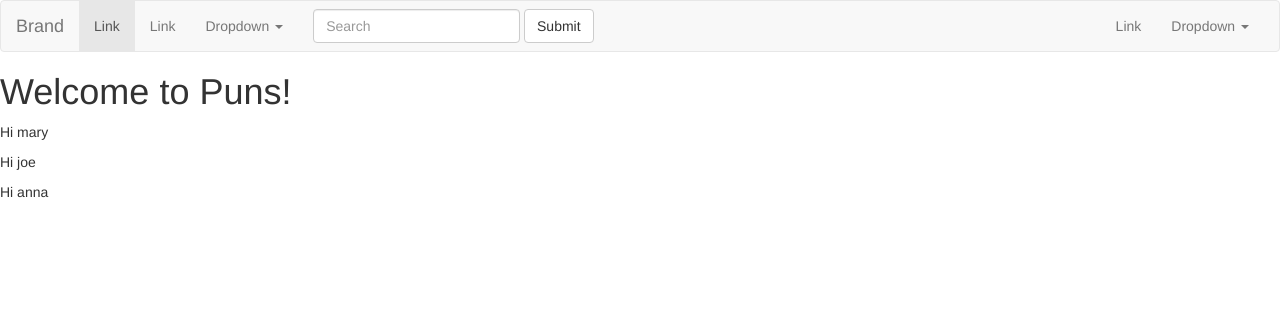
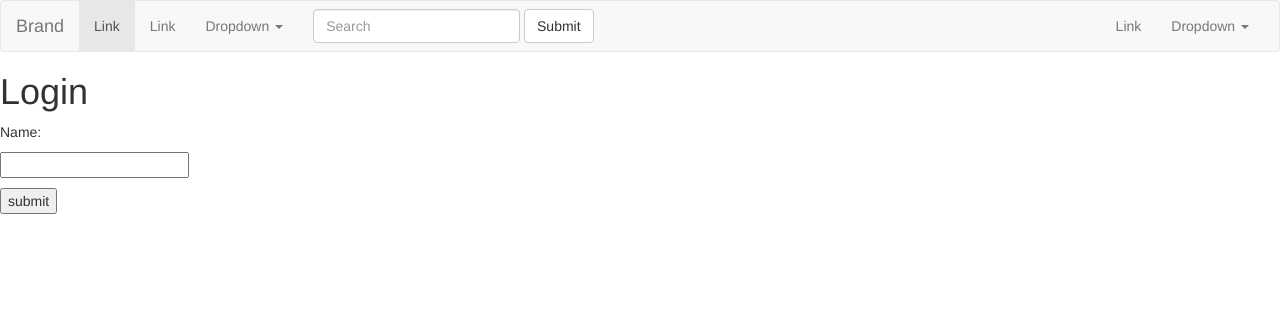
Before and after one commit to BigBangData/Puns, a Flask app: page /login in a window 1280 px wide. Shown: the top 312 px of the page. Run offline with Flask 3, Linux system fonts and the light colour scheme.

Commit message:
Tutorial 4 HTML methods & Forms

```diff
--- a/app.py
+++ b/app.py
@@ -1,18 +1,23 @@
-from flask import Flask, redirect, url_for, render_template
+from flask import Flask, redirect, url_for, render_template, request
 
 app = Flask(__name__)
 
-@app.route('/<name>')
-def home(name):
-    # return render_template('index.html', content=name)
-    return render_template('index.html', content=['mary', 'joe', 'anna'])
+@app.route('/')
+def home():
+    # return render_template('index.html', content=['Mary', 'Joe', 'Anna'])
+    return render_template('index.html')
 
-@app.route("/new")
-def new():
-    return render_template('new.html')
-# @app.route('/<name>')
-# def user(name):
-#     return f"Hello {name}!"
+@app.route("/login", methods=["POST", "GET"])
+def login():
+    if request.method == "POST":
+        user = request.form["nm"]
+        return redirect(url_for("user", usr=user))
+    else:
+        return render_template('login.html')
+
+@app.route('/<usr>')
+def user(usr):
+    return f"Hello {usr}!"
 
 # @app.route('/admin')
 # def admin():
--- a/templates/index.html
+++ b/templates/index.html
@@ -2,7 +2,7 @@
 {% block title %}Home Page{% endblock %}
 {% block header %}<h1>Welcome to Puns!</h1>{% endblock %}
 {% block content %}
-    {% for x in content %}
+    <!-- {% for x in content %}
             <p>Hi {{x}}</p>
-    {% endfor %}
+    {% endfor %} -->
 {% endblock %}
--- /dev/null
+++ b/templates/login.html
@@ -0,0 +1,10 @@
+{% extends "base.html" %}
+{% block title %}Login Page{% endblock %}
+{% block header %}<h1>Login</h1>{% endblock %}
+{% block content %}
+<form action="#" method="post">
+    <p>Name:</p>
+    <p><input type="text" name="nm"/></p>
+    <p><input type="submit" value="submit"/></p>
+</form>
+{% endblock %}
--- a/templates/new.html
+++ /dev/null
@@ -1 +0,0 @@
-{% extends "base.html" %}
```
